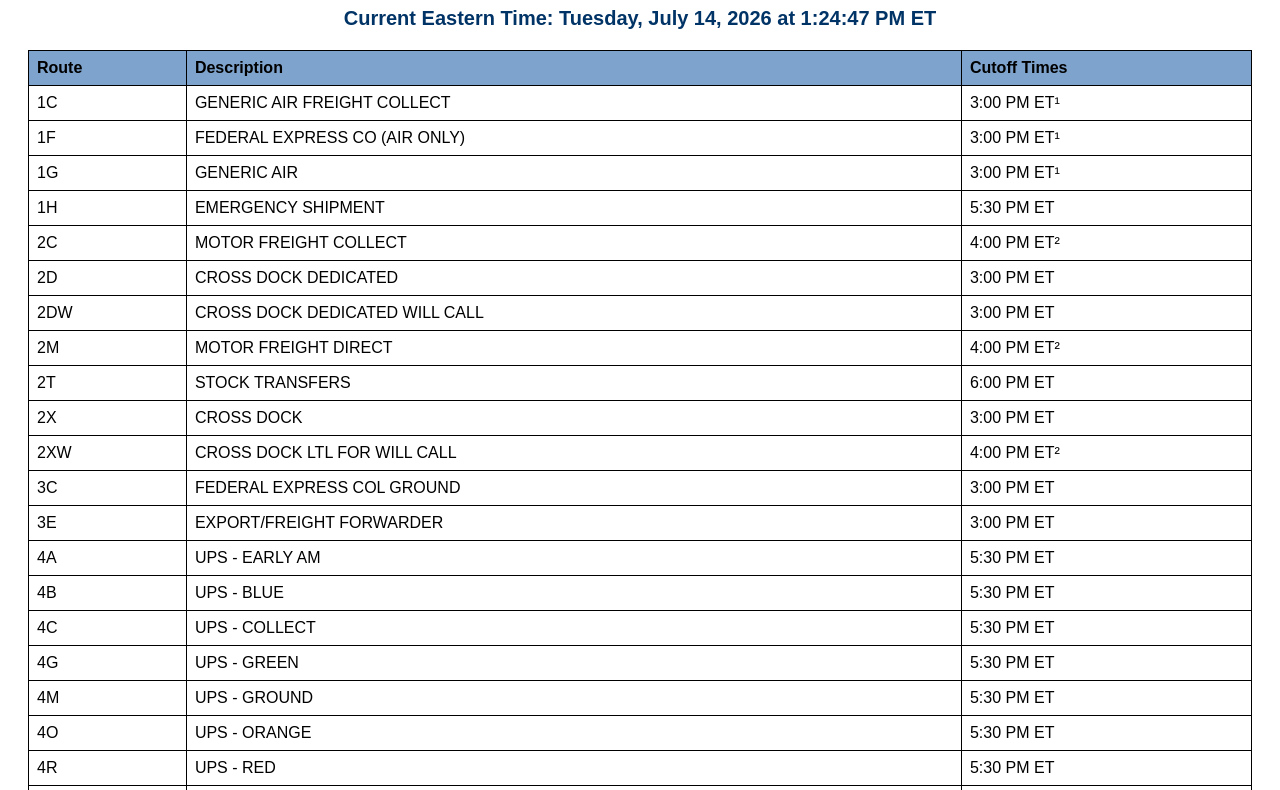
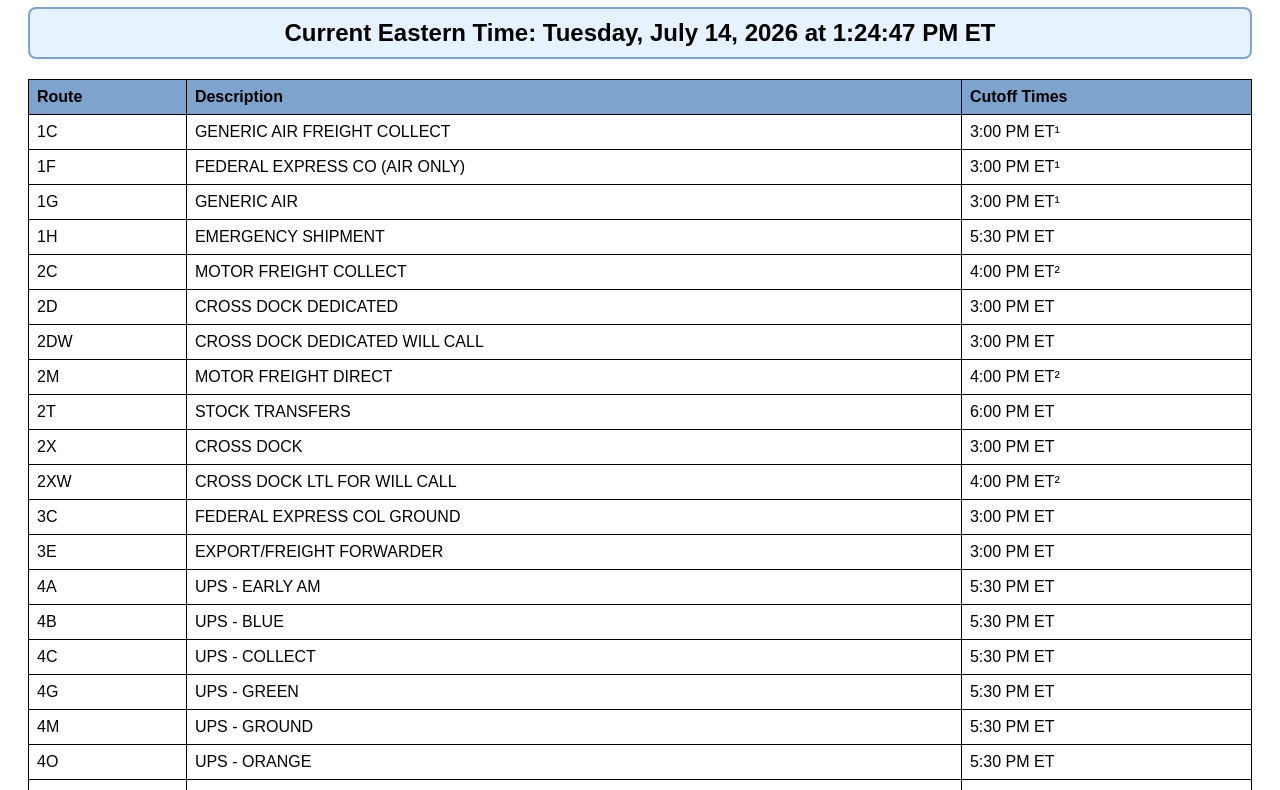
Before and after one commit to sethhart81-svg/ztma-routes-and-cutoffs, a plain HTML site: page index.html in a window 1280 px wide. Shown: the part 101-891 px from the top of the page. Drawn offline with Linux system fonts and the light colour scheme.

Commit message:
Update index.html

```diff
--- a/index.html
+++ b/index.html
@@ -32,9 +32,12 @@
 
 <div id="et-clock" style="
     text-align:center;
-    font-size:20px;
+    font-size:24px;
     font-weight:bold;
-    color:#003366;
+    background:#e6f2ff;
+    border:2px solid #7ea3cc;
+    padding:10px;
+    border-radius:8px;
     margin-bottom:20px;">
 </div>
 
```
